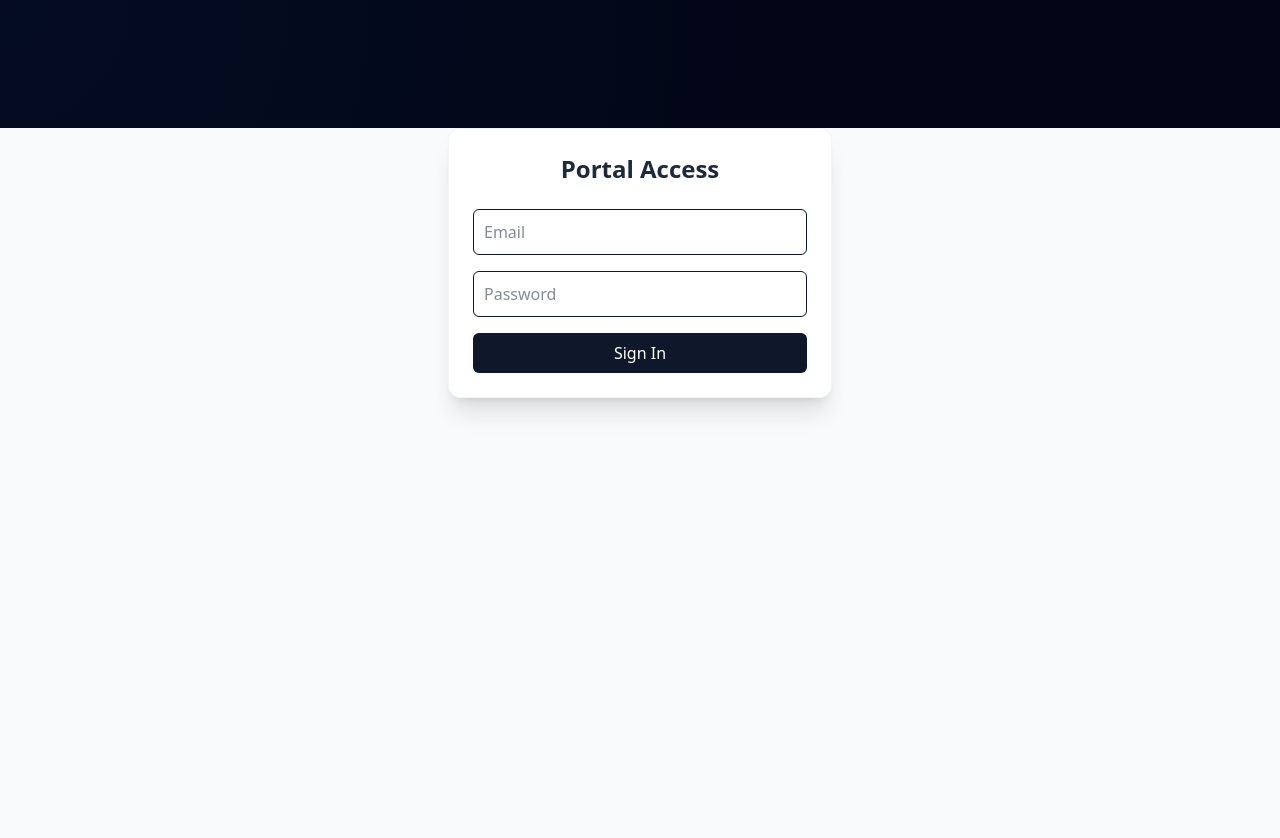
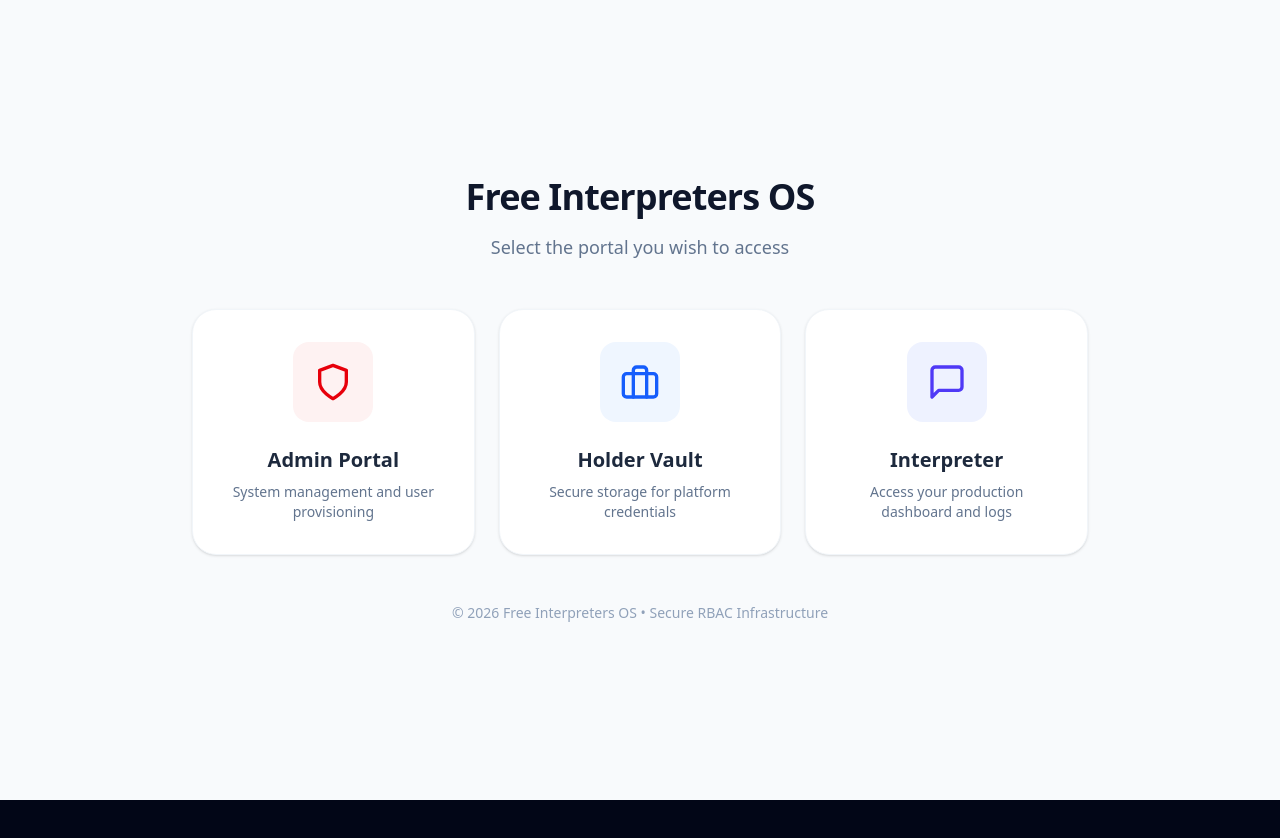
Before and after one commit to tadtaxiadvertising/free-interpreters-os, a Next.js app: page /portal-rbac/login in a window 1280 px wide. Shown: the top 838 px of the page. After the commit the page ends 800 px from the top, so only its background shows below. Built offline with nearby package versions, Linux system fonts and the light colour scheme; no server answers.

Commit message:
src\app\portal-rbac\admin\login\page.tsx

```diff
--- /dev/null
+++ b/src/app/portal-rbac/admin/login/page.tsx
@@ -0,0 +1,52 @@
+"use client";
+import { useState, useTransition } from "react";
+import { signIn } from "next-auth/react";
+import toast from "react-hot-toast";
+
+export default function AdminLogin() {
+  const [pending, startTransition] = useTransition();
+
+  const handleAction = (formData: FormData) => {
+    startTransition(async () => {
+      const res = await signIn("credentials", {
+        ...Object.fromEntries(formData),
+        redirect: false
+      });
+
+      if (res?.error) {
+        toast.error("Invalid credentials");
+      } else {
+        window.location.href = "/portal-rbac/admin";
+      }
+    });
+  };
+
+  return (
+    <div className="min-h-screen flex items-center justify-center bg-slate-50">
+      <form action={handleAction} className="max-w-sm w-full space-y-4 p-8 bg-white shadow-2xl rounded-2xl border border-red-50">
+        <div className="text-center mb-8">
+          <div className="w-16 h-16 bg-red-100 text-red-600 rounded-full flex items-center justify-center mx-auto mb-4">
+            <svg xmlns="http://www.w3.org/2000/svg" width="32" height="32" viewBox="0 0 24 24" fill="none" stroke="currentColor" strokeWidth="2" strokeLinecap="round" strokeLinejoin="round"><path d="M12 22s8-4 8-10V5l-8-3-8 3v7c0 6 8 10 8 10z"/></svg>
+          </div>
+          <h2 className="text-2xl font-bold text-slate-800">Admin Portal</h2>
+          <p className="text-slate-500 text-sm mt-1">Authorized personnel only</p>
+        </div>
+
+        <div className="space-y-4">
+          <div>
+            <label className="block text-xs font-semibold text-slate-500 uppercase mb-1 ml-1">Email Address</label>
+            <input name="email" type="email" required className="w-full border border-slate-200 p-3 rounded-xl focus:ring-2 focus:ring-red-500 outline-none transition-all" placeholder="admin@system.com" />
+          </div>
+          <div>
+            <label className="block text-xs font-semibold text-slate-500 uppercase mb-1 ml-1">Password</label>
+            <input name="password" type="password" required className="w-full border border-slate-200 p-3 rounded-xl focus:ring-2 focus:ring-red-500 outline-none transition-all" placeholder="••••••••" />
+          </div>
+        </div>
+
+        <button disabled={pending} className="w-full bg-red-600 text-white py-3 rounded-xl font-semibold hover:bg-red-700 transition-all shadow-lg shadow-red-200 disabled:opacity-50 mt-4">
+          {pending ? "Verifying..." : "Enter Secure Zone"}
+        </button>
+      </form>
+    </div>
+  );
+}
--- /dev/null
+++ b/src/app/portal-rbac/holder/login/page.tsx
@@ -0,0 +1,52 @@
+"use client";
+import { useState, useTransition } from "react";
+import { signIn } from "next-auth/react";
+import toast from "react-hot-toast";
+
+export default function HolderLogin() {
+  const [pending, startTransition] = useTransition();
+
+  const handleAction = (formData: FormData) => {
+    startTransition(async () => {
+      const res = await signIn("credentials", {
+        ...Object.fromEntries(formData),
+        redirect: false
+      });
+
+      if (res?.error) {
+        toast.error("Invalid credentials");
+      } else {
+        window.location.href = "/portal-rbac/holder";
+      }
+    });
+  };
+
+  return (
+    <div className="min-h-screen flex items-center justify-center bg-slate-50">
+      <form action={handleAction} className="max-w-sm w-full space-y-4 p-8 bg-white shadow-2xl rounded-2xl border border-blue-50">
+        <div className="text-center mb-8">
+          <div className="w-16 h-16 bg-blue-100 text-blue-600 rounded-full flex items-center justify-center mx-auto mb-4">
+            <svg xmlns="http://www.w3.org/2000/svg" width="32" height="32" viewBox="0 0 24 24" fill="none" stroke="currentColor" strokeWidth="2" strokeLinecap="round" strokeLinejoin="round"><rect x="2" y="7" width="20" height="14" rx="2" ry="2"/><path d="M16 21V5a2 2 0 0 0-2-2h-4a2 2 0 0 0-2 2v16"/></svg>
+          </div>
+          <h2 className="text-2xl font-bold text-slate-800">Holder Vault</h2>
+          <p className="text-slate-500 text-sm mt-1">Manage platform credentials</p>
+        </div>
+
+        <div className="space-y-4">
+          <div>
+            <label className="block text-xs font-semibold text-slate-500 uppercase mb-1 ml-1">Email Address</label>
+            <input name="email" type="email" required className="w-full border border-slate-200 p-3 rounded-xl focus:ring-2 focus:ring-blue-500 outline-none transition-all" placeholder="holder@example.com" />
+          </div>
+          <div>
+            <label className="block text-xs font-semibold text-slate-500 uppercase mb-1 ml-1">Password</label>
+            <input name="password" type="password" required className="w-full border border-slate-200 p-3 rounded-xl focus:ring-2 focus:ring-blue-500 outline-none transition-all" placeholder="••••••••" />
+          </div>
+        </div>
+
+        <button disabled={pending} className="w-full bg-blue-600 text-white py-3 rounded-xl font-semibold hover:bg-blue-700 transition-all shadow-lg shadow-blue-200 disabled:opacity-50 mt-4">
+          {pending ? "Authenticating..." : "Access Vault"}
+        </button>
+      </form>
+    </div>
+  );
+}
--- /dev/null
+++ b/src/app/portal-rbac/interpreter/login/page.tsx
@@ -0,0 +1,52 @@
+"use client";
+import { useState, useTransition } from "react";
+import { signIn } from "next-auth/react";
+import toast from "react-hot-toast";
+
+export default function InterpreterLogin() {
+  const [pending, startTransition] = useTransition();
+
+  const handleAction = (formData: FormData) => {
+    startTransition(async () => {
+      const res = await signIn("credentials", {
+        ...Object.fromEntries(formData),
+        redirect: false
+      });
+
+      if (res?.error) {
+        toast.error("Invalid credentials");
+      } else {
+        window.location.href = "/dashboard";
+      }
+    });
+  };
+
+  return (
+    <div className="min-h-screen flex items-center justify-center bg-slate-50">
+      <form action={handleAction} className="max-w-sm w-full space-y-4 p-8 bg-white shadow-2xl rounded-2xl border border-indigo-50">
+        <div className="text-center mb-8">
+          <div className="w-16 h-16 bg-indigo-100 text-indigo-600 rounded-full flex items-center justify-center mx-auto mb-4">
+            <svg xmlns="http://www.w3.org/2000/svg" width="32" height="32" viewBox="0 0 24 24" fill="none" stroke="currentColor" strokeWidth="2" strokeLinecap="round" strokeLinejoin="round"><path d="M21 15a2 2 0 0 1-2 2H7l-4 4V5a2 2 0 0 1 2-2h14a2 2 0 0 1 2 2z"/></svg>
+          </div>
+          <h2 className="text-2xl font-bold text-slate-800">Interpreter Portal</h2>
+          <p className="text-slate-500 text-sm mt-1">Submit your production logs</p>
+        </div>
+
+        <div className="space-y-4">
+          <div>
+            <label className="block text-xs font-semibold text-slate-500 uppercase mb-1 ml-1">Email Address</label>
+            <input name="email" type="email" required className="w-full border border-slate-200 p-3 rounded-xl focus:ring-2 focus:ring-indigo-500 outline-none transition-all" placeholder="interpreter@example.com" />
+          </div>
+          <div>
+            <label className="block text-xs font-semibold text-slate-500 uppercase mb-1 ml-1">Password</label>
+            <input name="password" type="password" required className="w-full border border-slate-200 p-3 rounded-xl focus:ring-2 focus:ring-indigo-500 outline-none transition-all" placeholder="••••••••" />
+          </div>
+        </div>
+
+        <button disabled={pending} className="w-full bg-indigo-600 text-white py-3 rounded-xl font-semibold hover:bg-indigo-700 transition-all shadow-lg shadow-indigo-200 disabled:opacity-50 mt-4">
+          {pending ? "Signing in..." : "Start Working"}
+        </button>
+      </form>
+    </div>
+  );
+}
--- a/src/app/portal-rbac/login/page.tsx
+++ b/src/app/portal-rbac/login/page.tsx
@@ -1,36 +1,48 @@
 "use client";
-import { useState, useTransition } from "react";
-import { signIn } from "next-auth/react";
-import toast from "react-hot-toast";
+import Link from "next/link";
 
-export default function Login() {
-  const [pending, startTransition] = useTransition();
+export default function ServiceSelection() {
+  return (
+    <div className="min-h-screen flex items-center justify-center bg-slate-50 p-4">
+      <div className="max-w-4xl w-full">
+        <div className="text-center mb-12">
+          <h1 className="text-4xl font-black text-slate-900 mb-4 tracking-tight">Free Interpreters OS</h1>
+          <p className="text-slate-500 text-lg">Select the portal you wish to access</p>
+        </div>
 
-  const handleAction = (formData: FormData) => {
-    startTransition(async () => {
-      const res = await signIn("credentials", {
-        ...Object.fromEntries(formData),
-        redirect: false
-      });
+        <div className="grid grid-cols-1 md:grid-cols-3 gap-6">
+          {/* Admin Portal */}
+          <Link href="/portal-rbac/admin/login" className="group p-8 bg-white rounded-3xl shadow-sm hover:shadow-2xl hover:-translate-y-2 transition-all border border-slate-100 flex flex-col items-center text-center">
+            <div className="w-20 h-20 bg-red-50 text-red-600 rounded-2xl flex items-center justify-center mb-6 group-hover:scale-110 transition-transform">
+              <svg xmlns="http://www.w3.org/2000/svg" width="40" height="40" viewBox="0 0 24 24" fill="none" stroke="currentColor" strokeWidth="2" strokeLinecap="round" strokeLinejoin="round"><path d="M12 22s8-4 8-10V5l-8-3-8 3v7c0 6 8 10 8 10z"/></svg>
+            </div>
+            <h2 className="text-xl font-bold text-slate-800 mb-2">Admin Portal</h2>
+            <p className="text-slate-500 text-sm">System management and user provisioning</p>
+          </Link>
 
-      if (res?.error) {
-        toast.error("Invalid credentials");
-      } else {
-        // Redirection based on role logic could be handled here or inside NextAuth callbacks
-        // For simplicity, we assume they go to their respective dashboard
-        window.location.href = "/portal-rbac/holder";
-      }
-    });
-  };
+          {/* Holder Portal */}
+          <Link href="/portal-rbac/holder/login" className="group p-8 bg-white rounded-3xl shadow-sm hover:shadow-2xl hover:-translate-y-2 transition-all border border-slate-100 flex flex-col items-center text-center">
+            <div className="w-20 h-20 bg-blue-50 text-blue-600 rounded-2xl flex items-center justify-center mb-6 group-hover:scale-110 transition-transform">
+              <svg xmlns="http://www.w3.org/2000/svg" width="40" height="40" viewBox="0 0 24 24" fill="none" stroke="currentColor" strokeWidth="2" strokeLinecap="round" strokeLinejoin="round"><rect x="2" y="7" width="20" height="14" rx="2" ry="2"/><path d="M16 21V5a2 2 0 0 0-2-2h-4a2 2 0 0 0-2 2v16"/></svg>
+            </div>
+            <h2 className="text-xl font-bold text-slate-800 mb-2">Holder Vault</h2>
+            <p className="text-slate-500 text-sm">Secure storage for platform credentials</p>
+          </Link>
 
-  return (
-    <form action={handleAction} className="max-w-sm mx-auto mt-32 space-y-4 p-6 bg-white shadow-xl rounded-xl border border-slate-100">
-      <h2 className="text-2xl font-bold text-center text-slate-800 mb-6">Portal Access</h2>
-      <input name="email" type="email" required className="w-full border p-2.5 rounded-md focus:ring-2 focus:ring-blue-500 outline-none" placeholder="Email" />
-      <input name="password" type="password" required className="w-full border p-2.5 rounded-md focus:ring-2 focus:ring-blue-500 outline-none" placeholder="Password" />
-      <button disabled={pending} className="w-full bg-slate-900 text-white py-2 rounded-md font-medium hover:bg-slate-800 transition-colors disabled:opacity-50">
-        {pending ? "Authenticating..." : "Sign In"}
-      </button>
-    </form>
+          {/* Interpreter Portal */}
+          <Link href="/portal-rbac/interpreter/login" className="group p-8 bg-white rounded-3xl shadow-sm hover:shadow-2xl hover:-translate-y-2 transition-all border border-slate-100 flex flex-col items-center text-center">
+            <div className="w-20 h-20 bg-indigo-50 text-indigo-600 rounded-2xl flex items-center justify-center mb-6 group-hover:scale-110 transition-transform">
+              <svg xmlns="http://www.w3.org/2000/svg" width="40" height="40" viewBox="0 0 24 24" fill="none" stroke="currentColor" strokeWidth="2" strokeLinecap="round" strokeLinejoin="round"><path d="M21 15a2 2 0 0 1-2 2H7l-4 4V5a2 2 0 0 1 2-2h14a2 2 0 0 1 2 2z"/></svg>
+            </div>
+            <h2 className="text-xl font-bold text-slate-800 mb-2">Interpreter</h2>
+            <p className="text-slate-500 text-sm">Access your production dashboard and logs</p>
+          </Link>
+        </div>
+
+        <div className="mt-12 text-center text-slate-400 text-sm">
+          &copy; 2026 Free Interpreters OS &bull; Secure RBAC Infrastructure
+        </div>
+      </div>
+    </div>
   );
 }
```
